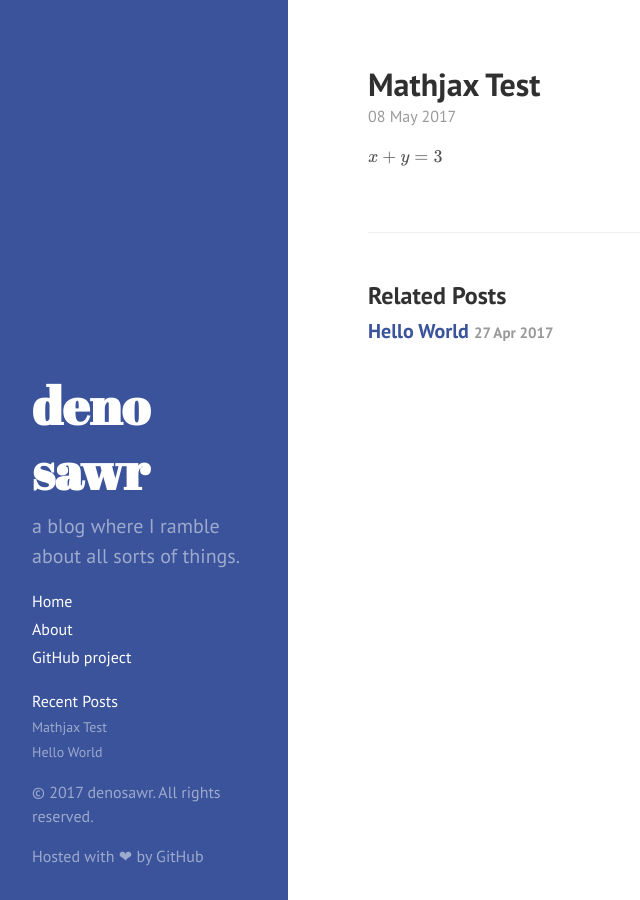
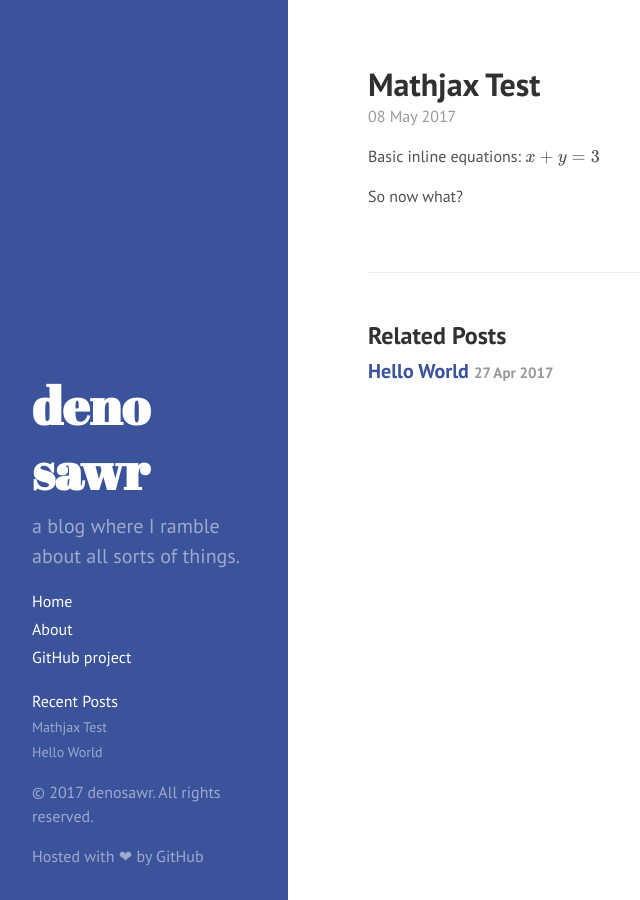
Before and after one commit to denosawr/blog, a Jekyll site: the page built from _posts/2017-5-8-mathjax-test.md, in a window 1280 px wide. Shown: the whole page, without its empty margins (0-640 px from the left). Built offline with Jekyll 4.4.1, drawn with Linux system fonts in a browser that asks for light colours; our own code applies the rules of GitHub Pages for plain Markdown files; Markdown is read by kramdown in place of the engine named in the settings; formulas are drawn with MathJax 3.

Commit message:
Update 2017-5-8-mathjax-test.md

```diff
--- a/_posts/2017-5-8-mathjax-test.md
+++ b/_posts/2017-5-8-mathjax-test.md
@@ -1 +1,3 @@
-$x+y=3$
+Basic inline equations: $x+y=3$
+
+So now what?
```
